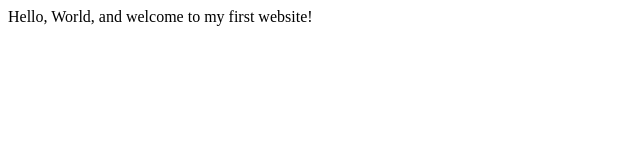
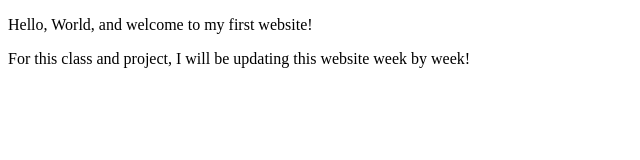
Before and after one commit to Logansr/Logansr.github.io, a plain HTML site: page index.html in a window 1280 px wide. Shown: the whole page, without its empty margins (0-640 px from the left). Drawn offline with Linux system fonts and the light colour scheme.

Commit message:
HTML additions week 2

```diff
--- a/index.html
+++ b/index.html
@@ -3,9 +3,11 @@
     <head>
         <meta charset="utf-8">
         <meta name="viewport" content="width=device-width, initial-scale=1.0">
-        <title>My First Website</title>
+        <meta name="author" content="Logan Ratcliff" >
+        <title> LoganSR | Web Developer </title>
     </head>
     <body>
-       Hello, World, and welcome to my first website!
+       <p>Hello, World, and welcome to my first website!</p>
+       <p>For this class and project, I will be updating this website week by week!</p>
     </body>
 </html>
```
